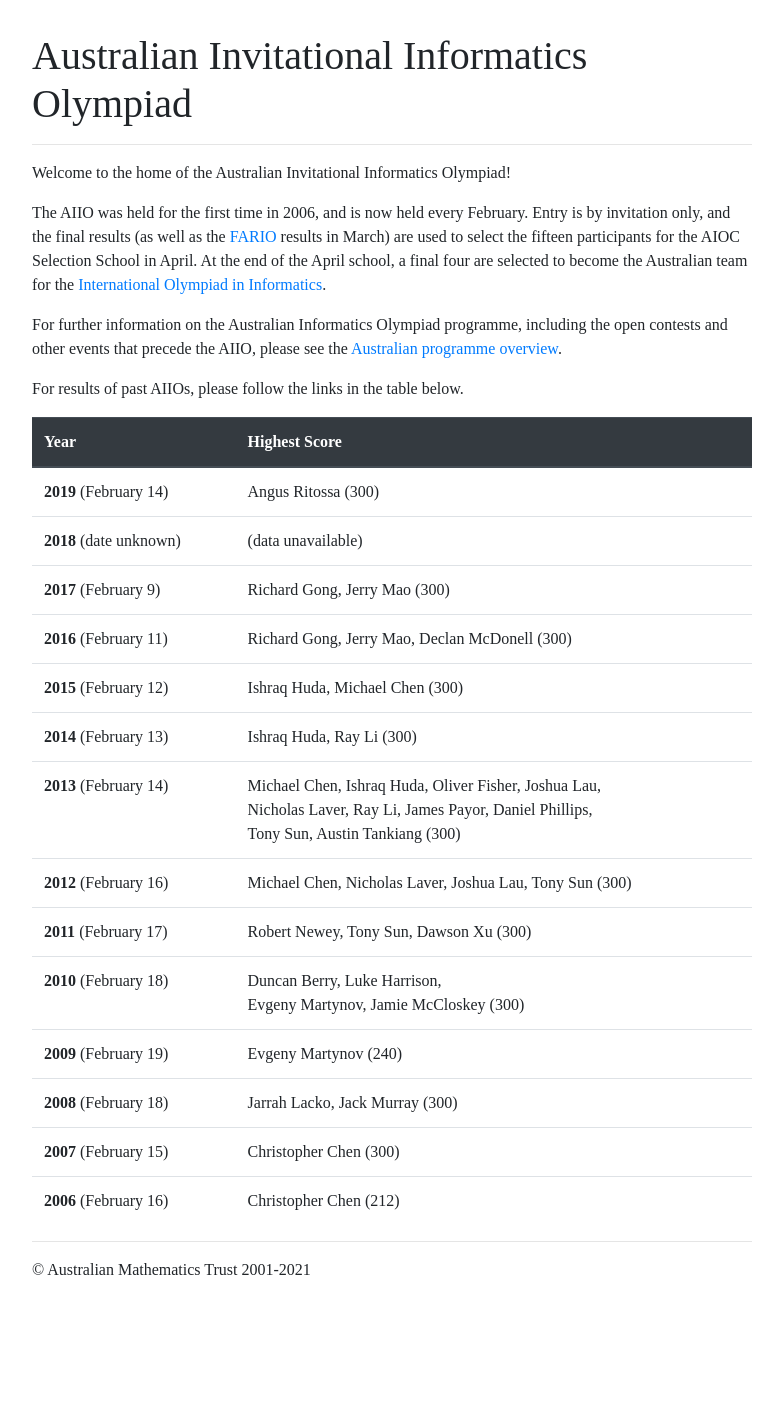
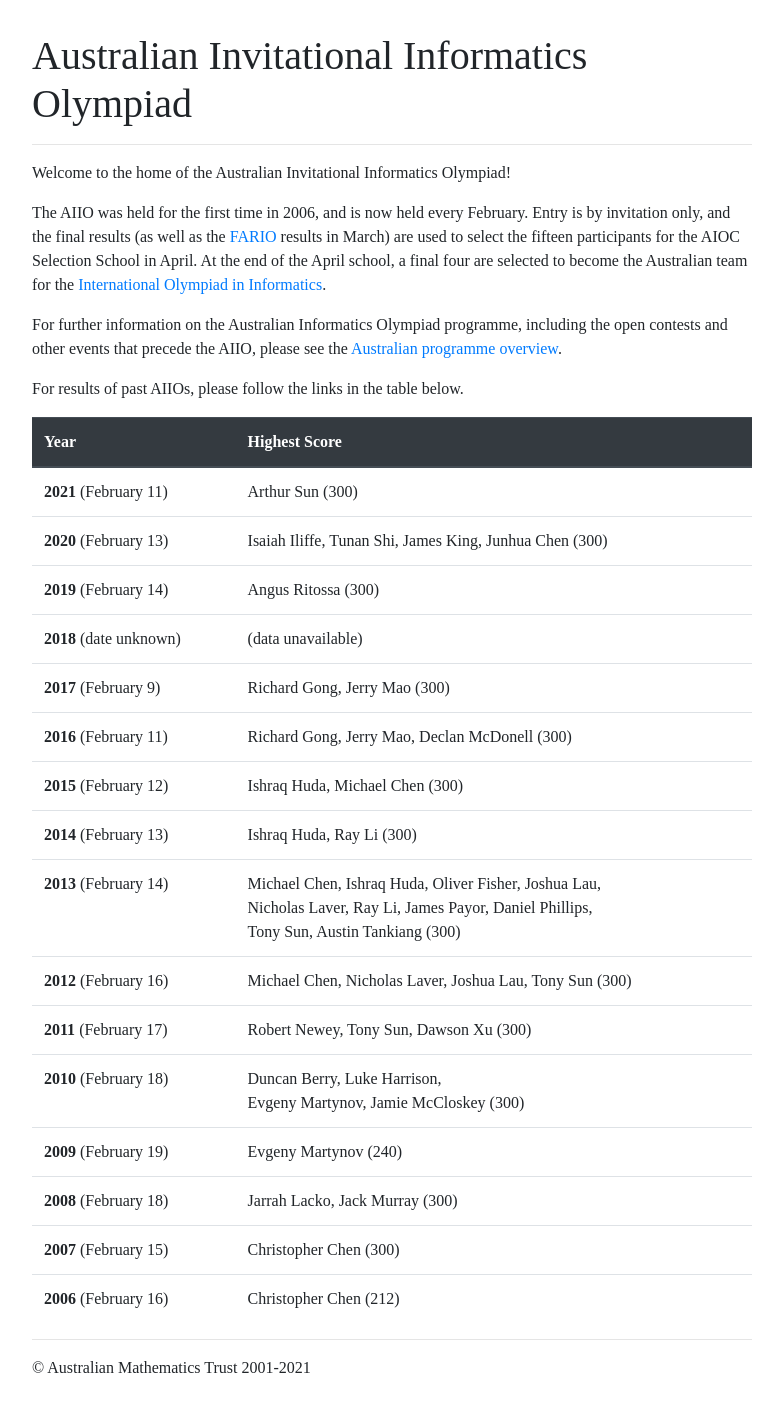
Before and after one commit to simonyanli/results, a Jekyll site: the page built from aiio.md, in a window 1280 px wide. Shown: the whole page, without its empty margins (248-1031 px from the left). Built offline with Jekyll 4.4.1, drawn with Linux system fonts in a browser that asks for light colours; some web fonts are replaced; before the commit the page ends 1314 px from its top, so only the background shows below that.

Commit message:
Add 2020 & 2021 AIIO results

```diff
--- a/_data/aiio.yml
+++ b/_data/aiio.yml
@@ -1,3 +1,11 @@
+2021:
+  date: "February 11"
+  highest: "Arthur Sun (300)"
+
+2020:
+  date: "February 13"
+  highest: "Isaiah Iliffe, Tunan Shi, James King, Junhua Chen (300)"
+
 2019:
   date: "February 14"
   highest: "Angus Ritossa (300)"
```
